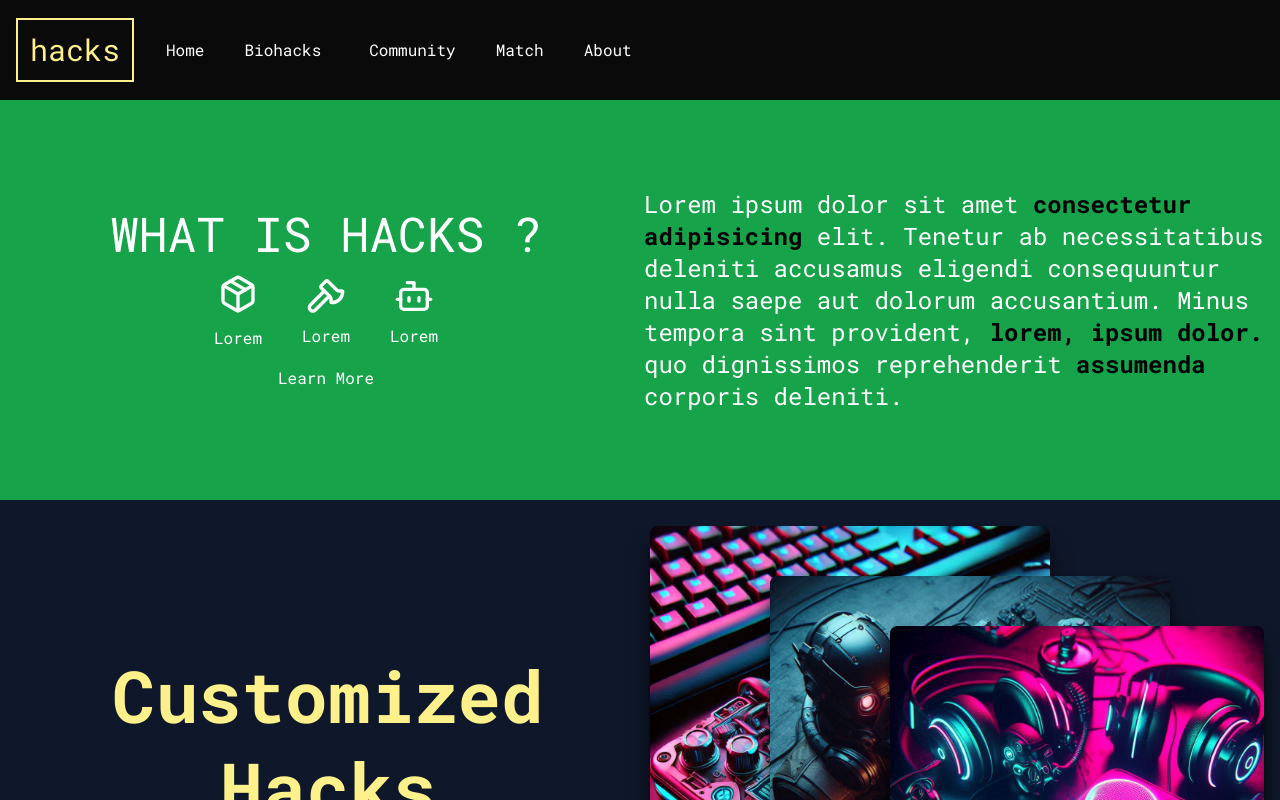
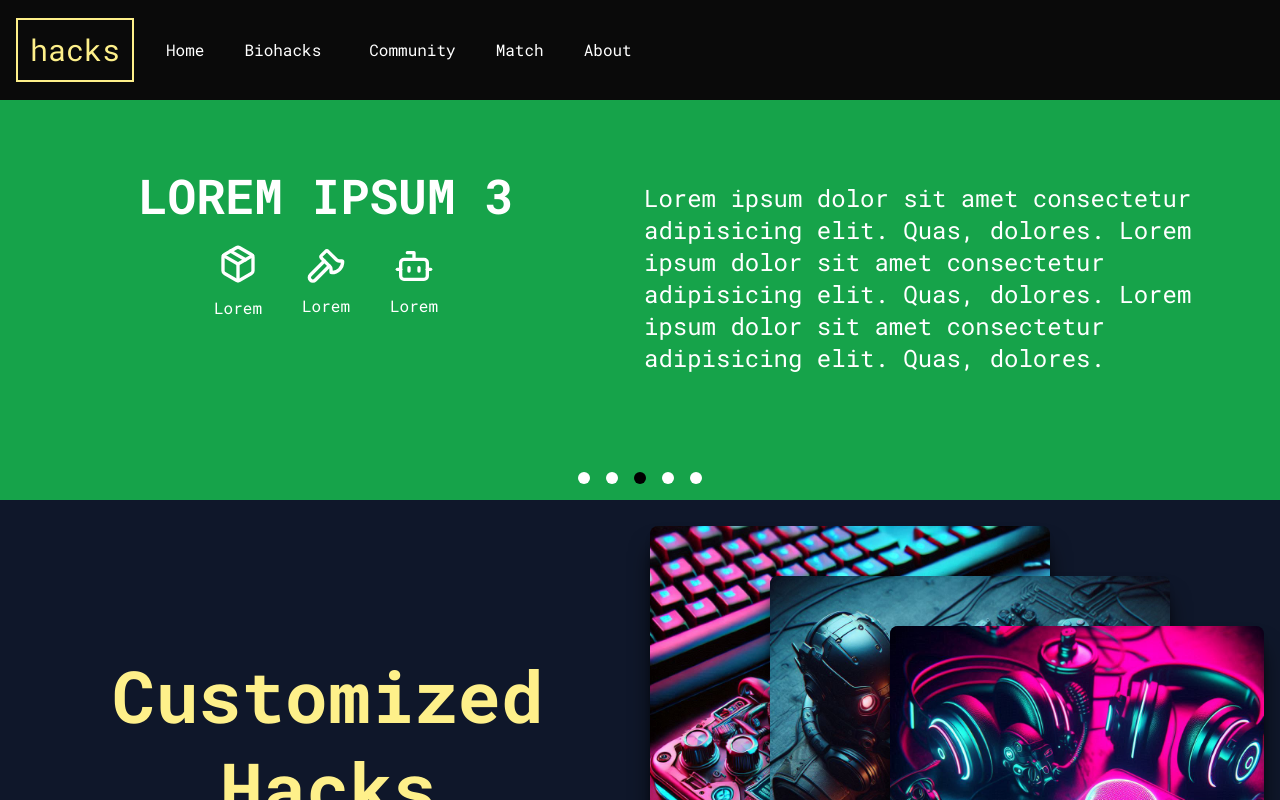
Before and after one commit to guitar6029/cyberpunk-recipe, a Next.js app: page / in a window 1280 px wide. Shown: the top 800 px of the page. Built offline with nearby package versions, Linux system fonts and the light colour scheme.

Commit message:
added slider logic

```diff
--- a/components/whatIsHacks/WhatIsHacks.tsx
+++ b/components/whatIsHacks/WhatIsHacks.tsx
@@ -1,11 +1,78 @@
+"use client";
+import { useState, useEffect } from 'react';
 import { ArrowUpRight, Barcode, Package, Axe, Bot } from 'lucide-react';
 import Link from 'next/link';
 
+/**
+ * make a slider , 3 slides
+ * with sldie indicator at the bottom
+ * add an animation
+ * @returns
+ *
+ */
+
+type Slide = {
+    id: number,
+    title: string,
+    description: string
+    linkTo?: string
+}
+
+const slides: Slide[] = [
+    {
+        id: 1,
+        title: "Lorem ipsum 1",
+        description: "Lorem ipsum dolor sit amet consectetur adipisicing elit. Quas, dolores.",
+        linkTo: "/about"
+    },
+    {
+        id: 2,
+        title: "Lorem ipsum 2",
+        description: "Lorem ipsum dolor sit amet consectetur adipisicing elit. Quas, dolores.",
+    },
+    {
+        id: 3,
+        title: "Lorem ipsum 3",
+        description: "Lorem ipsum dolor sit amet consectetur adipisicing elit. Quas, dolores. Lorem ipsum dolor sit amet consectetur adipisicing elit. Quas, dolores. Lorem ipsum dolor sit amet consectetur adipisicing elit. Quas, dolores.",
+    },
+    {
+        id: 4,
+        title: "Lorem ipsum 4",
+        description: "Lorem ipsum dolor sit amet consectetur adipisicing elit. Quas, dolores.",
+        linkTo: "/biohacks"
+    },
+    {
+        id: 5,
+        title: "Lorem ipsum 5",
+        description: "Lorem ipsum dolor sit amet consectetur adipisicing elit. Quas, dolores.",
+    }
+]
+
 const WhatIsHacks = () => {
+
+    const [currentSlide, setCurrentSlide] = useState(1);
+
+    // add automatic slide change
+    useEffect(() => {
+
+        //set interval for 5 seconds
+        const interval = setInterval(() => {
+            setCurrentSlide((prevSlide) => (prevSlide + 1) % slides.length)
+        }, 5000)
+
+        return () => {
+            clearInterval(interval)
+        }
+
+    }, [])
+
     return (
+        slides[currentSlide] ? (
+            <div className="bg-green-600 md:h-[50vh] flex flex-col">
+
                 <div className="bg-green-600 md:h-[50vh] sm:flex flex-col  md:grid grid-cols-2 items-center sm:gap-5 md:gap-2 justify-center sm:p-6 md:p-4 ">
-            <div className="flex flex-col items-center gap-4 ">
-                <h1 className="md:text-5xl sm:text-3xl  uppercase col-span-1 text-center">What is hacks ?</h1>
+                    <div className="flex flex-col items-center gap-6 ">
+                        <h1 className="md:text-5xl sm:text-2xl  uppercase col-span-1 font-bold">{slides[currentSlide].title}</h1>
                         <div className="flex flex-row items-center gap-10">
                             <div className="group flex flex-col items-center gap-3">
                                 <Package className="group-hover:text-black transition duration-100 ease-in" size={40} />
@@ -21,14 +88,28 @@ const WhatIsHacks = () => {
                             </div>
 
                         </div>
-                <div>
-                    <Link href={"/about"}>
-                    <button className="">Learn More</button>
+                        <div className="min-h-[2.5rem]">
+                            {slides[currentSlide].linkTo ? (
+                                <Link href={slides[currentSlide].linkTo}>
+                                    <button className="hover:scale-105 transition duration-200 ease-in p-2 rounded-lg bg-yellow-200 text-black">Learn More</button>
                                 </Link>
+                            ) : null}
+
                         </div>
                     </div>
-            <p className="col-span-1 text-2xl">Lorem ipsum dolor sit amet <span className="text-black font-bold"> consectetur adipisicing</span> elit. Tenetur ab necessitatibus deleniti accusamus eligendi consequuntur nulla saepe aut dolorum accusantium. Minus tempora sint provident, <span className="text-black font-bold">lorem, ipsum dolor.</span> quo dignissimos reprehenderit <span className="text-black font-bold">assumenda</span> corporis deleniti.</p>
+                    <p className="col-span-1 text-2xl">{slides[currentSlide].description}</p>
                 </div>
+
+                <div className="flex flex-row items-center justify-center p-4">
+                    {slides.map((slide: Slide, index: number) => {
+                        return (
+                            <div onClick={() => setCurrentSlide(index)} className={index === currentSlide ? "w-3 h-3 bg-black rounded-full mx-2" : "w-3 h-3 bg-white rounded-full mx-2"} key={index}></div>
+                        )
+                    })}
+                </div>
+            </div>
+        ) : null
+
     );
 }
 
```
Lines whose indentation alone changed are shown as unchanged.
